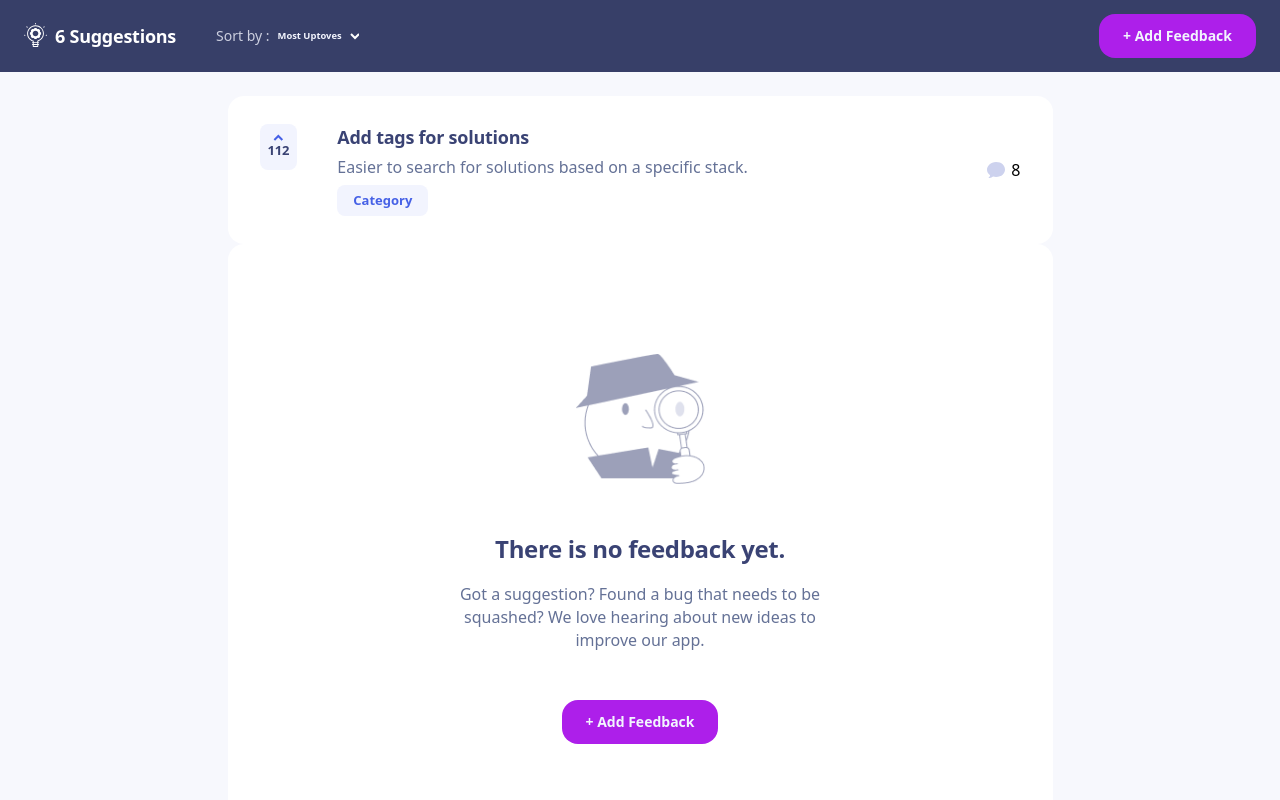
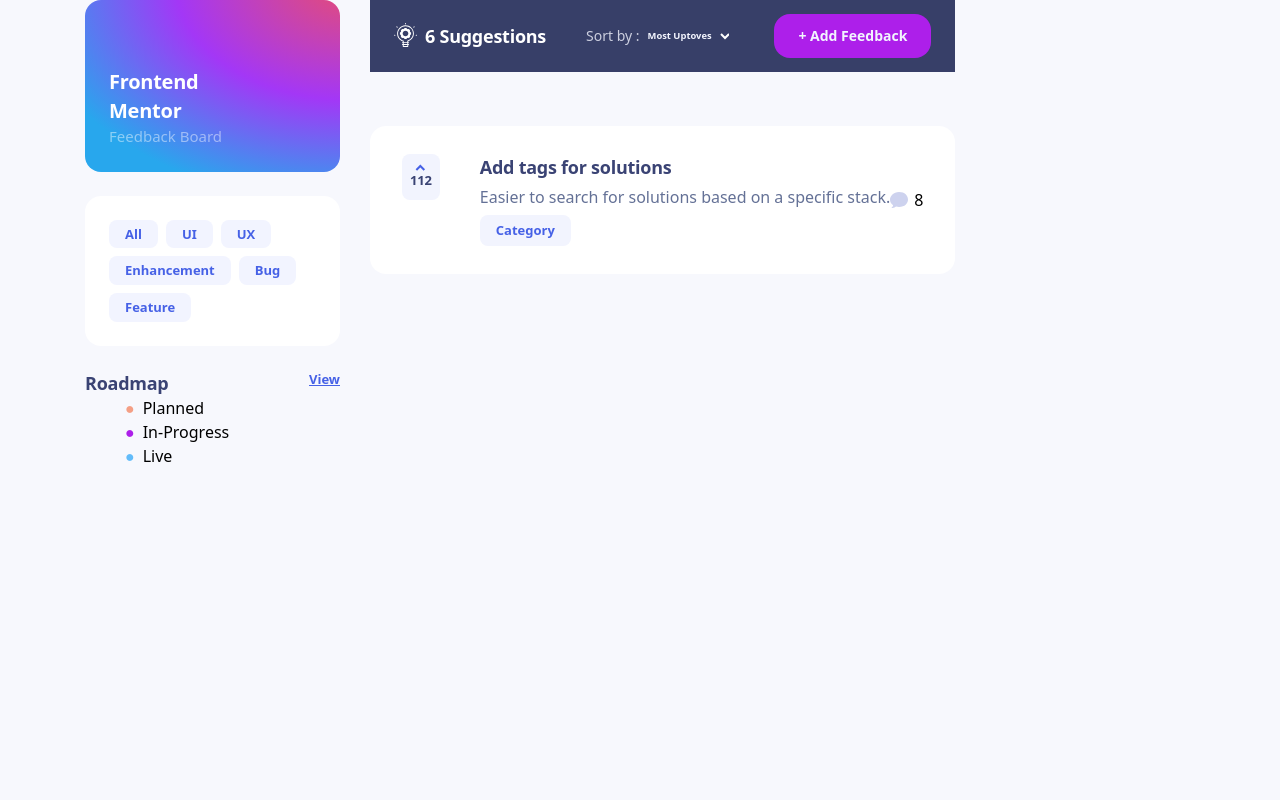
Before and after one commit to beratdimen/product-feedback, a Next.js app: page / in a window 1280 px wide. Shown: the top 800 px of the page. Built offline with nearby package versions, Linux system fonts and the light colour scheme.

Commit message:
side nav eklendi

```diff
--- a/app/globals.css
+++ b/app/globals.css
@@ -11,6 +11,9 @@
   --titleText: #3a4374;
   --contentText: #647196;
   --categoryText: #4661e6;
+  --categoryTextHover: #ffffff;
+  --categoryButtonBg: #f2f4ff;
+  --categoryButtonBgHover: #4661e6;
   --userReplyText: #ad1fea;
   --plannedColor: #f49f85;
   --inProgreessColor: #ad1fea;
@@ -80,3 +83,10 @@
 button {
   cursor: pointer;
 }
+
+.container {
+  display: flex;
+  gap: 30px;
+  margin: 0 auto;
+  max-width: 1110px;
+}
--- a/app/layout.js
+++ b/app/layout.js
@@ -14,7 +14,10 @@
 });
 
 export const metadata = {
-  title: "Create Next App",
+  title: {
+    template: "%s  | Feedback Product",
+    default: "Feedback Product",
+  },
   description: "Generated by create next app",
 };
 
--- a/app/page.js
+++ b/app/page.js
@@ -1,15 +1,12 @@
-import DetailFeedback from "@/components/detail-feedback-card";
-import Empty from "@/components/empty";
-import FeedbackCard from "@/components/feedback-card";
-import Header from "@/components/header";
+import "./globals.css";
+import SideBar from "@/components/side-bar";
+import SuggestionsPage from "./suggestions/page";
 
 export default function Home() {
   return (
-    <div>
-      <Header />
-      <FeedbackCard />
-      <Empty />
-      <DetailFeedback />
+    <div className="container">
+      <SideBar />
+      <SuggestionsPage />
     </div>
   );
 }
--- /dev/null
+++ b/app/suggestions/page.jsx
@@ -0,0 +1,11 @@
+import FeedbackCard from "@/components/feedback-card";
+import Header from "@/components/header";
+import "./style.css";
+export default function SuggestionsPage() {
+  return (
+    <div className="gg">
+      <Header />
+      <FeedbackCard />
+    </div>
+  );
+}
--- /dev/null
+++ b/app/suggestions/style.css
@@ -0,0 +1,5 @@
+.gg {
+  display: flex;
+  flex-direction: column;
+  gap: 30px;
+}
--- /dev/null
+++ b/components/side-bar/category/index.jsx
@@ -0,0 +1,14 @@
+import "../style.css";
+
+export default function Categories() {
+  return (
+    <div className="categoryContainer">
+      <button>All</button>
+      <button>UI</button>
+      <button>UX</button>
+      <button>Enhancement</button>
+      <button>Bug</button>
+      <button>Feature</button>
+    </div>
+  );
+}
--- /dev/null
+++ b/components/side-bar/index.jsx
@@ -0,0 +1,15 @@
+import Categories from "./category";
+import Roadmap from "./roadmap";
+import "./style.css";
+export default function SideBar() {
+  return (
+    <div className="sideBarContainer">
+      <div className="sidebarHeader">
+        <h2>Frontend Mentor</h2>
+        <p>Feedback Board</p>
+      </div>
+      <Categories />
+      <Roadmap />
+    </div>
+  );
+}
--- /dev/null
+++ b/components/side-bar/roadmap/index.jsx
@@ -0,0 +1,23 @@
+import Link from "next/link";
+
+export default function Roadmap() {
+  return (
+    <div className="roadmapContainer">
+      <div className="roadmapHeader">
+        <h3>Roadmap</h3>
+        <Link href={"/roadmap"}>View</Link>
+      </div>
+      <ul>
+        <li className="planned">
+          <span>●</span> Planned
+        </li>
+        <li className="inProgress">
+          <span>●</span>In-Progress
+        </li>
+        <li className="live">
+          <span>●</span>Live
+        </li>
+      </ul>
+    </div>
+  );
+}
--- /dev/null
+++ b/components/side-bar/style.css
@@ -0,0 +1,105 @@
+.sideBarContainer {
+  display: flex;
+  flex-direction: column;
+  gap: 24px;
+  width: 255px;
+
+  .sidebarHeader {
+    padding: 68px 72px 24px 24px;
+    display: flex;
+    flex-direction: column;
+    background: var(--boardBg);
+    border-radius: 16px;
+
+    h2 {
+      font-size: 20px;
+      font-weight: 700;
+      line-height: 28.9px;
+      letter-spacing: -0.25px;
+      text-align: left;
+      color: white;
+    }
+
+    p {
+      font-size: 15px;
+      font-weight: 500;
+      line-height: 21.68px;
+      text-align: left;
+      color: #ffffff75;
+    }
+  }
+
+  .categoryContainer {
+    background-color: var(--cardBg);
+    padding: 24px;
+    display: flex;
+    gap: 8px;
+    flex-wrap: wrap;
+    border-radius: 16px;
+
+    button {
+      border: none;
+      border-radius: 8px;
+      background-color: var(--categoryButtonBg);
+      padding: 5px 16px;
+      color: var(--categoryText);
+      font-size: 13px;
+      font-weight: 600;
+      line-height: 18.79px;
+      text-align: left;
+    }
+
+    button:hover {
+      background-color: var(--categoryButtonBgHover);
+      color: var(--categoryTextHover);
+    }
+  }
+  .roadmapContainer {
+    display: flex;
+    flex-direction: column;
+
+    .roadmapHeader {
+      display: flex;
+      justify-content: space-between;
+      h3 {
+        font-size: 18px;
+        font-weight: 700;
+        line-height: 26.01px;
+        letter-spacing: -0.25px;
+        text-align: left;
+        color: var(--titleText);
+      }
+      a {
+        font-size: 13px;
+        font-weight: 600;
+        line-height: 18.79px;
+        text-align: left;
+        color: #4661e6;
+      }
+    }
+    ul {
+      list-style: none;
+      li {
+        display: flex;
+        gap: 8px;
+      }
+
+      .planned {
+        span {
+          color: var(--plannedColor);
+        }
+      }
+
+      .inProgress {
+        span {
+          color: var(--inProgreessColor);
+        }
+      }
+      .live {
+        span {
+          color: var(--liveColor);
+        }
+      }
+    }
+  }
+}
```
